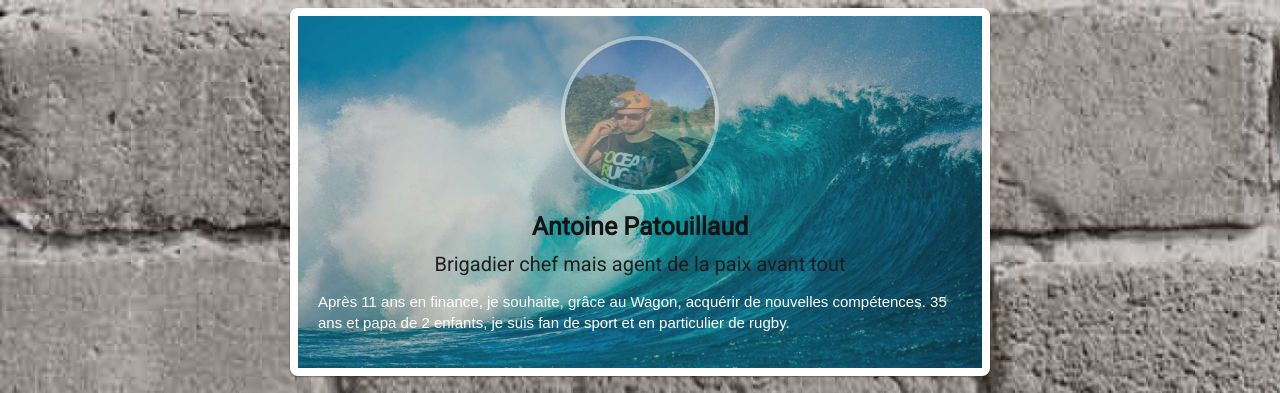
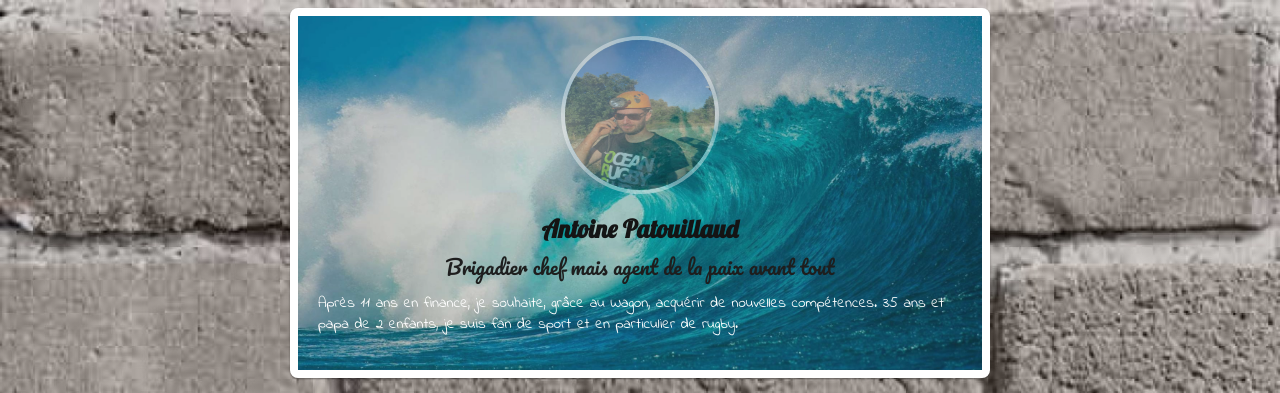
Before and after one commit to apatouillaud/profile, a plain HTML site: page index.html in a window 1280 px wide. Shown: the top 393 px of the page. Drawn offline with Linux system fonts and the light colour scheme.

Commit message:
make my profile prettier

```diff
--- a/index.html
+++ b/index.html
@@ -5,7 +5,7 @@
   <title>Ma page</title>
   <link rel="stylesheet" href="https://use.fontawesome.com/releases/v5.0.10/css/all.css">
   <link rel="stylesheet" href="style.css">
-  <link href="https://fonts.googleapis.com/css?family=Open+Sans:300,400,400i,700|Roboto:300,400" rel="stylesheet">
+  <link href="https://fonts.googleapis.com/css?family=Indie+Flower|Lobster|Pacifico" rel="stylesheet">
 </head>
 <body>
   <div class="container">
--- a/style.css
+++ b/style.css
@@ -1,5 +1,5 @@
 body {
-  font-family: 'Open-sans', sans-serif;
+  font-family: 'Indie Flower', cursive;
   color: rgb(80,80,80);
   font-size: 15px;
   line-height: 1.4em;
@@ -10,14 +10,14 @@ body {
 }
 
 h1 {
-  font-family:'Roboto', sans-serif;
+  font-family: 'Lobster', cursive;
   color: rgb(20,20,20);
   font-size: 25px;
   font-weight: 700;
 }
 
 h2, h3, h4 {
-  font-family:'Roboto', sans-serif;
+  font-family: 'Pacifico', cursive;
   color: rgb(30,30,30);
   font-size: 20px;
   font-weight: 500;
```
